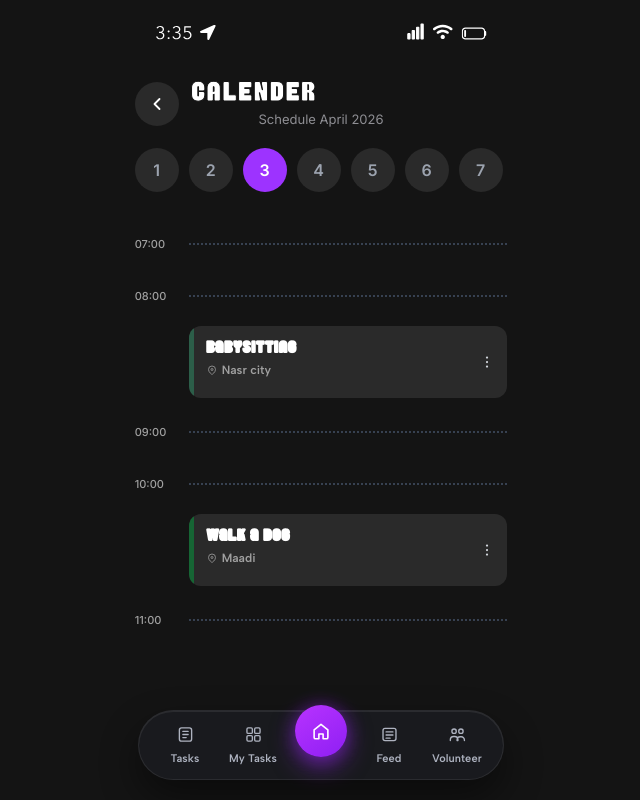
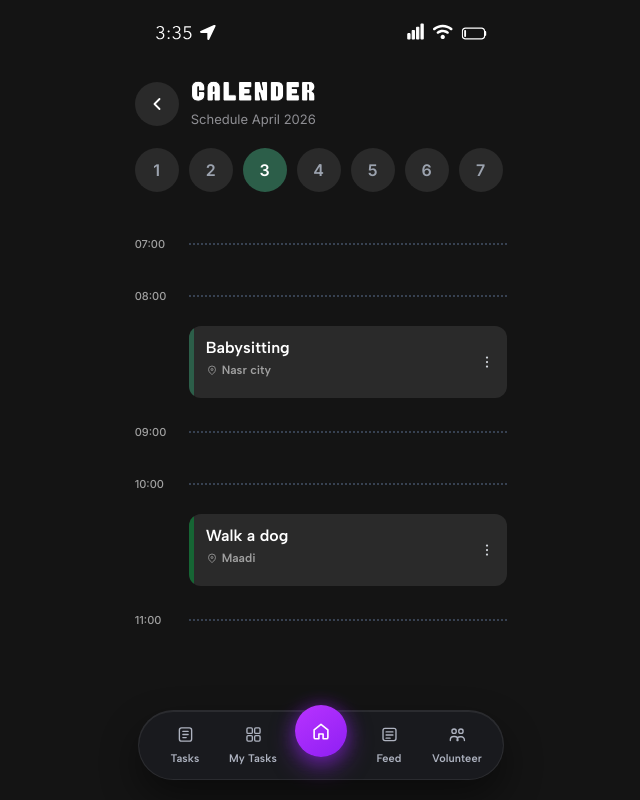
Before and after one commit to nourkilany99/EurekaApp, a React (Create React App) app: page /calender in a window 1280 px wide. Shown: the whole page, without its empty margins (319-959 px from the left). Built offline with nearby package versions, Linux system fonts and the light colour scheme.

Commit message:
change font

```diff
--- a/src/Components/HorizontalDatePicker.css
+++ b/src/Components/HorizontalDatePicker.css
@@ -30,6 +30,6 @@
 }
 
 .horizontal-date-picker__day--active {
-    background: #9d33ff;
+    background: #2C5E49;
     color: #fff;
 }
--- a/src/Components/PageHeaderBack.css
+++ b/src/Components/PageHeaderBack.css
@@ -15,7 +15,7 @@
 
 .page-header-back__center {
     flex: 1;
-    text-align: center;
+    text-align: start;
     min-width: 0;
 }
 
--- a/src/Components/ScheduleTaskCard.jsx
+++ b/src/Components/ScheduleTaskCard.jsx
@@ -24,7 +24,7 @@ const ScheduleTaskCard = ({ title, location, accent = 'purple' }) => (
     <article className={`schedule-task-card schedule-task-card--${accent}`}>
         <div className="schedule-task-card__strip" aria-hidden />
         <div className="schedule-task-card__content">
-            <h3 className="schedule-task-card__title">{title}</h3>
+            <p className="schedule-task-card__title">{title}</p>
             <p className="schedule-task-card__loc">
                 <PinIcon /> {location}
             </p>
--- a/src/Components/TaskDetailsPanel.css
+++ b/src/Components/TaskDetailsPanel.css
@@ -26,7 +26,7 @@
 }
 
 .task-details-panel__desc {
-    margin: 0;
+    margin: 3% 0 5% 0 ;
     font-size: 14px;
     line-height: 1.45;
     color: #ffffff;
--- a/src/Components/TaskDetailsPanel.jsx
+++ b/src/Components/TaskDetailsPanel.jsx
@@ -27,7 +27,7 @@ const TaskDetailsPanel = ({
         <div className="task-details-panel__img-wrap">
             <img src={imageUrl} alt="" className="task-details-panel__img" />
         </div>
-        <h2 className="task-details-panel__title">{title}</h2>
+        <p className="task-details-panel__title">{title}</p>
         <p className="task-details-panel__desc">{description}</p>
         <div className="task-details-panel__divider" />
         <div className="task-details-panel__price-row">
--- a/src/pages/Learn more.css
+++ b/src/pages/Learn more.css
@@ -45,7 +45,7 @@
     width: 74%;
     height: 100%;
     border-radius: 999px;
-    background: #7c229f;
+    background: #2c5e495b;
 }
 
 .learn-more-page__copy {
@@ -89,18 +89,6 @@
     pointer-events: none;
 }
 
-.learn-more-page__rainbow {
-    position: absolute;
-    left: -54px;
-    bottom: -36px;
-    width: 300px;
-    height: 220px;
-    border-radius: 48% 52% 52% 48%;
-    background:
-        radial-gradient(circle at 35% 62%, transparent 35px, #f18f01 38px 50px, #ef6f00 50px 62px, #e34032 62px 74px, #b226d6 74px 86px, transparent 86px),
-        radial-gradient(circle at 55% 70%, #1f9d6a 0 30px, #ffffff 31px 34px, #255b45 35px 46px, transparent 47px),
-        radial-gradient(circle at 68% 72%, #1f9d6a 0 36px, #ffffff 37px 40px, #255b45 41px 56px, transparent 57px);
-}
 
 .learn-more-page__badge {
     position: absolute;
--- a/src/pages/Requests details.css
+++ b/src/pages/Requests details.css
@@ -10,4 +10,5 @@
 
 .requests-details-page__content {
     padding: 0 5% 24px;
+    margin-bottom: 15%;
 }
```
